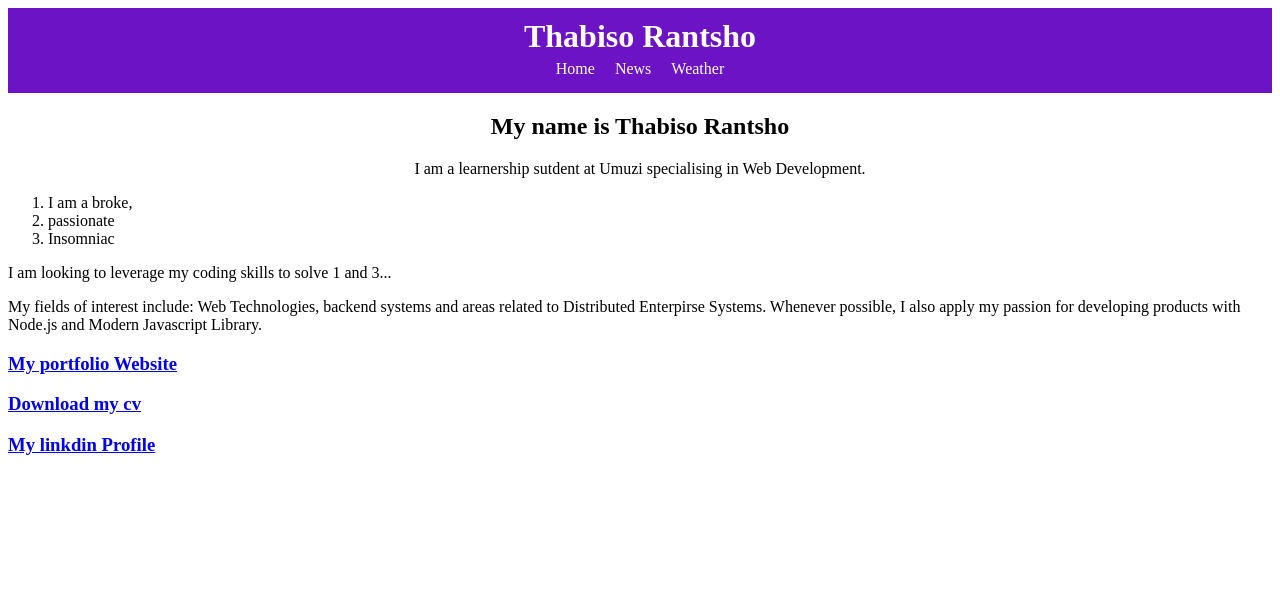
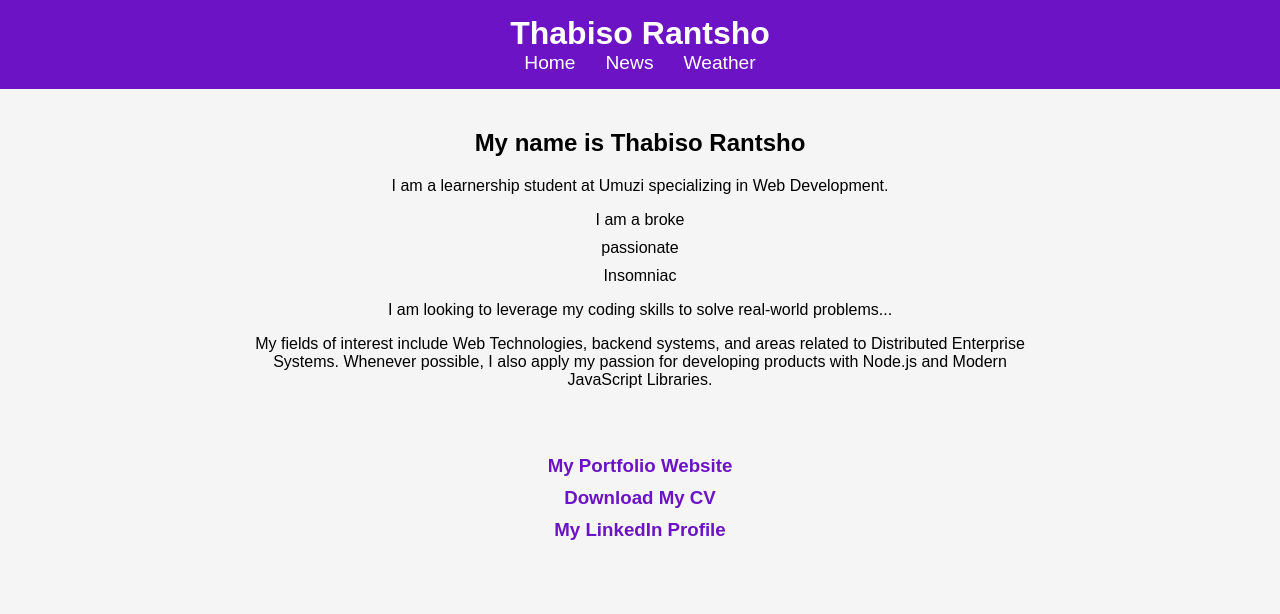
Before and after one commit to superUserT/bbd_immersion, a website: page index.html in a window 1280 px wide. Drawn offline with Linux system fonts and the light colour scheme.

Commit message:
basic css done

```diff
--- a/index.html
+++ b/index.html
@@ -3,7 +3,7 @@
   <head>
     <meta charset="UTF-8" />
     <meta name="viewport" content="width=device-width, initial-scale=1.0" />
-    <title>BBD code challenge</title>
+    <title>BBD Code Challenge</title>
     <link rel="stylesheet" href="src/css/style.css" />
   </head>
   <body>
@@ -29,46 +29,52 @@
       </nav>
     </header>
 
-    <h2 style="text-align: center">My name is Thabiso Rantsho</h2>
-    <p style="text-align: center">
-      I am a learnership sutdent at Umuzi specialising in Web Development.
+    <main>
+      <section class="intro">
+        <h2>My name is Thabiso Rantsho</h2>
+        <p>
+          I am a learnership student at Umuzi specializing in Web Development.
         </p>
-    <ol style="align-items: center">
-      <li>I am a broke,</li>
+        <ol>
+          <li>I am a broke</li>
           <li>passionate</li>
           <li>Insomniac</li>
         </ol>
-    <p style="align-items: center">
-      I am looking to leverage my coding skills to solve 1 and 3...
+        <p>
+          I am looking to leverage my coding skills to solve real-world
+          problems...
         </p>
-    <p style="align-items: center">
-      My fields of interest include: Web Technologies, backend systems and areas
-      related to Distributed Enterpirse Systems. Whenever possible, I also apply
-      my passion for developing products with Node.js and Modern Javascript
-      Library.
+        <p>
+          My fields of interest include Web Technologies, backend systems, and
+          areas related to Distributed Enterprise Systems. Whenever possible, I
+          also apply my passion for developing products with Node.js and Modern
+          JavaScript Libraries.
         </p>
-    <div style="align-items: center">
+      </section>
+
+      <section class="links">
         <h3>
           <a
             href="https://superusert.github.io/React-Portfolio-Site/"
             target="_blank"
-          >My portfolio Website</a
+            >My Portfolio Website</a
           >
         </h3>
         <h3>
           <a
             href="https://drive.google.com/file/d/1HDis8qHCmaXCcQgdG9ju3TWWUoh67O7Z"
             target="_blank"
-          >Download my cv</a
+            >Download My CV</a
           >
         </h3>
         <h3>
           <a
             href="https://www.linkedin.com/in/thabiso-rantsho-34849b14a/"
             target="_blank"
-          >My linkdin Profile</a
+            >My LinkedIn Profile</a
           >
         </h3>
-    </div>
+      </section>
+    </main>
   </body>
 </html>
--- a/src/css/style.css
+++ b/src/css/style.css
@@ -1,23 +1,21 @@
-/* General body styling */
-/* body {
-  font-family: Arial, sans-serif;
+body {
+  font-family: "Raleway", sans-serif;
   margin: 0;
   padding: 0;
-  background-color: grey;
-  background-repeat: no-repeat;
-} */
+  background-color: #f5f5f5;
+}
 
-/* Header styling */
 .header {
   background-color: #6c13c5;
   color: #fff;
-  padding: 10px 0;
+  padding: 15px 0;
   text-align: center;
   position: relative;
 }
 
 .header__title {
   margin: 0;
+  font-size: 2rem;
 }
 
 .hamburger {
@@ -25,15 +23,15 @@
   flex-direction: column;
   cursor: pointer;
   position: absolute;
-  top: 15px;
+  top: 20px;
   right: 20px;
 }
 
 .hamburger span {
   background-color: #fff;
   height: 3px;
-  margin: 4px 0;
-  width: 25px;
+  margin: 5px 0;
+  width: 30px;
 }
 
 .header__nav {
@@ -42,7 +40,7 @@
 }
 
 .header__nav-list {
-  list-style-type: none;
+  list-style: none;
   margin: 0;
   padding: 0;
   display: flex;
@@ -51,54 +49,112 @@
 }
 
 .header__nav-item {
-  margin: 5px 10px;
+  margin: 0 15px;
 }
 
 .header__nav-link {
   color: #fff;
   text-decoration: none;
+  font-size: 1.2rem;
 }
 
 .header__nav-link:hover {
   text-decoration: underline;
 }
 
-.container {
+.weather-section {
+  text-align: center;
+  padding: 20px;
+}
+
+.weather-section h2 {
+  font-size: 1.8rem;
+  margin-bottom: 20px;
+}
+
+.weather-container {
   display: flex;
   flex-direction: column;
   align-items: center;
   justify-content: center;
-  min-height: 60vh;
-  padding: 20px;
 }
 
 .input {
   margin-bottom: 20px;
 }
 
-button.button {
+.button {
   border: none;
   padding: 10px 20px;
   border-radius: 20px;
   background: #6c13c5;
   color: white;
   font-family: "Raleway", sans-serif;
-  transition: 0.5s;
+  transition: 0.3s;
+  display: flex;
   align-items: center;
 }
 
-button.button:focus {
+.button:focus {
   outline: none;
 }
 
-button.button:hover {
-  border: 1px solid rgb(122, 112, 112);
+.button:hover {
+  border: 1px solid rgba(122, 112, 112, 0.5);
 }
 
-/* Display weather section styling */
 .displayWeather {
+  font-family: "Raleway", sans-serif;
+}
+
+.temp {
+  font-size: 2.5rem;
+  margin: 10px 0;
+}
+
+.desc {
+  font-size: 1.2rem;
+  margin: 5px 0;
+}
+
+.coords {
+  font-size: 1rem;
+  color: #666;
+}
+
+.intro,
+.links {
+  max-width: 800px;
+  text-align: center;
+  margin-bottom: 40px;
+}
+
+.intro ol {
+  list-style-type: none;
+  padding: 0;
+}
+
+.intro ol li {
+  margin: 10px 0;
+}
+
+.links h3 {
+  margin: 10px 0;
+}
+
+.links a {
+  text-decoration: none;
+  color: #6c13c5;
+  font-weight: bold;
+}
+
+.links a:hover {
+  text-decoration: underline;
+}
+
+main {
   display: flex;
   flex-direction: column;
-  align-items: center; /* Center horizontally */
-  font-family: "Raleway", sans-serif;
+  align-items: center;
+  padding: 20px;
 }
```
Also changed, not shown: weather.html (+6 -2 lines). Lines whose indentation alone changed are shown as unchanged.
